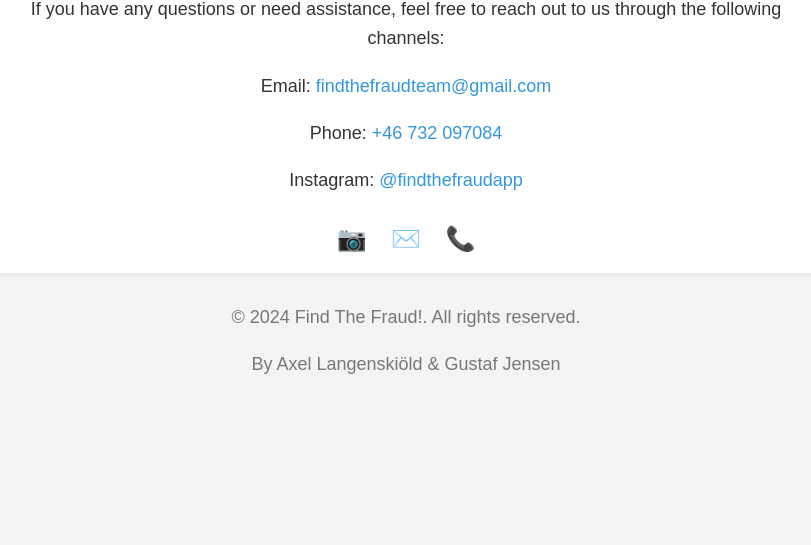
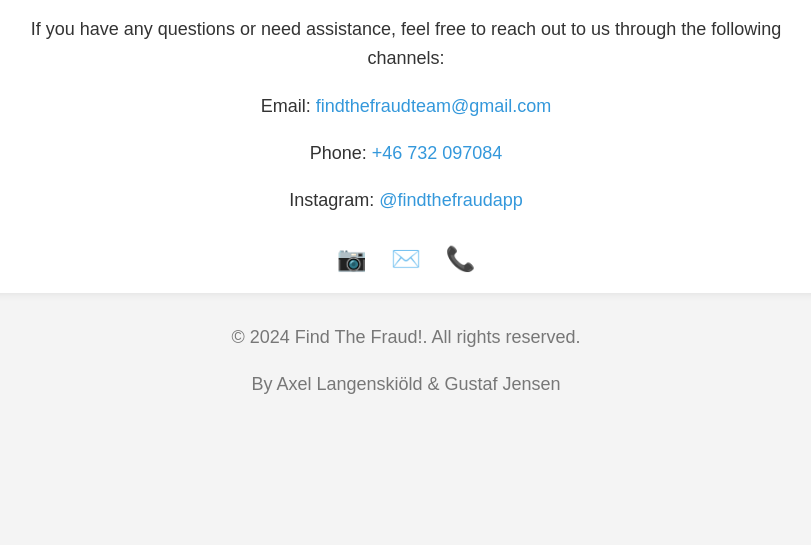
Before and after one commit to axellangenskiold/axellangenskiold.github.io, a plain HTML site: page index.html in a window 1280 px wide. Shown: the part 255-800 px from the top of the page, without its empty margins (234-1045 px from the left). Drawn offline with Linux system fonts and the light colour scheme.

Commit message:
init commit

```diff
--- a/index.html
+++ b/index.html
@@ -62,6 +62,14 @@
             display: block;
             margin: 0 auto;
         }
+
+        body {
+            font-family: Arial, sans-serif;
+            margin: 0;
+            padding: 20px 0 0; /* Adds 20px padding at the top */
+            background-color: #f4f4f4;
+            color: #333;
+        }
     </style>
 </head>
 <body>
```
